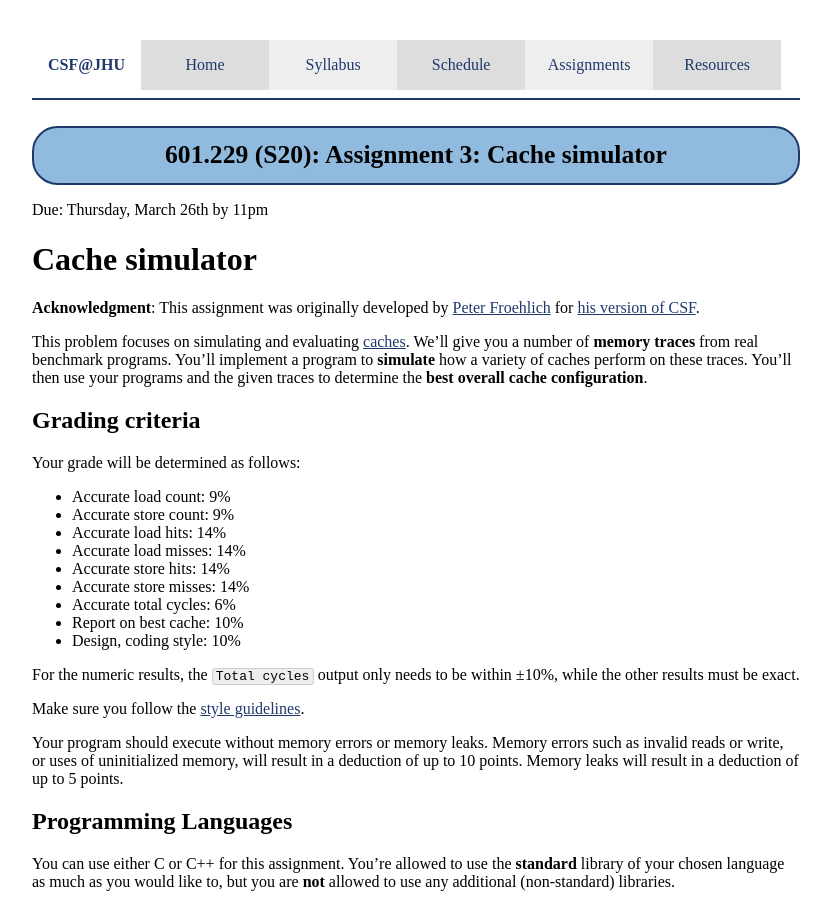
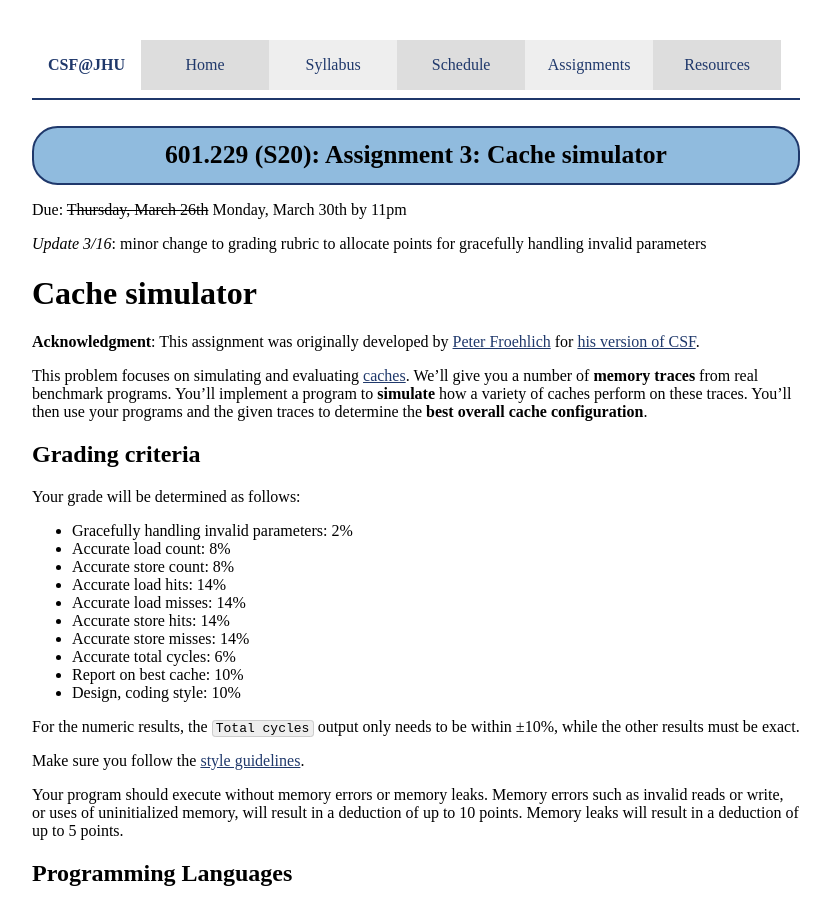
Before and after one commit to jhucsf/spring2020, a Jekyll site: the page built from assign/assign03.md, in a window 1280 px wide and 900 px high. Shown: the whole window, without its empty margins (224-1055 px from the left). Built offline with Jekyll 4.4.1, drawn with Linux system fonts in a browser that asks for light colours.

Commit message:
update rubric for a3, extend due date

```diff
--- a/assign/assign03.md
+++ b/assign/assign03.md
@@ -3,7 +3,9 @@ layout: default
 title: "Assignment 3: Cache simulator"
 ---
 
-Due: Thursday, March 26th by 11pm
+Due: <strike>Thursday, March 26th</strike> Monday, March 30th by 11pm
+
+*Update 3/16*: minor change to grading rubric to allocate points for gracefully handling invalid parameters
 
 # Cache simulator
 
@@ -22,8 +24,9 @@ determine the **best overall cache configuration**.
 
 Your grade will be determined as follows:
 
-* Accurate load count: 9%
-* Accurate store count: 9%
+* Gracefully handling invalid parameters: 2%
+* Accurate load count: 8%
+* Accurate store count: 8%
 * Accurate load hits: 14%
 * Accurate load misses: 14%
 * Accurate store hits: 14%
```
Also changed, not shown: assignments.md (+1 -1 lines), index.md (+1 -0 lines).
